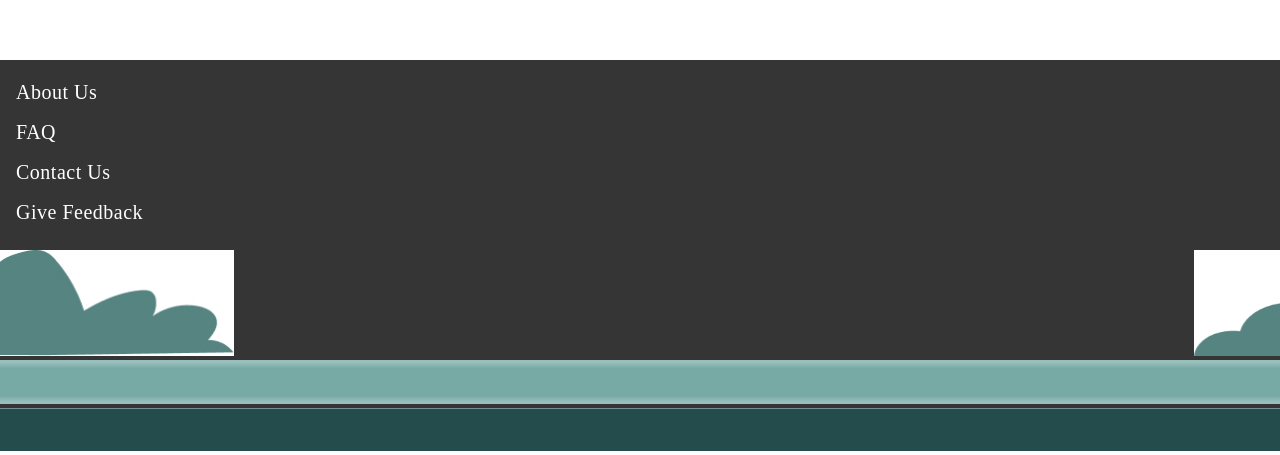
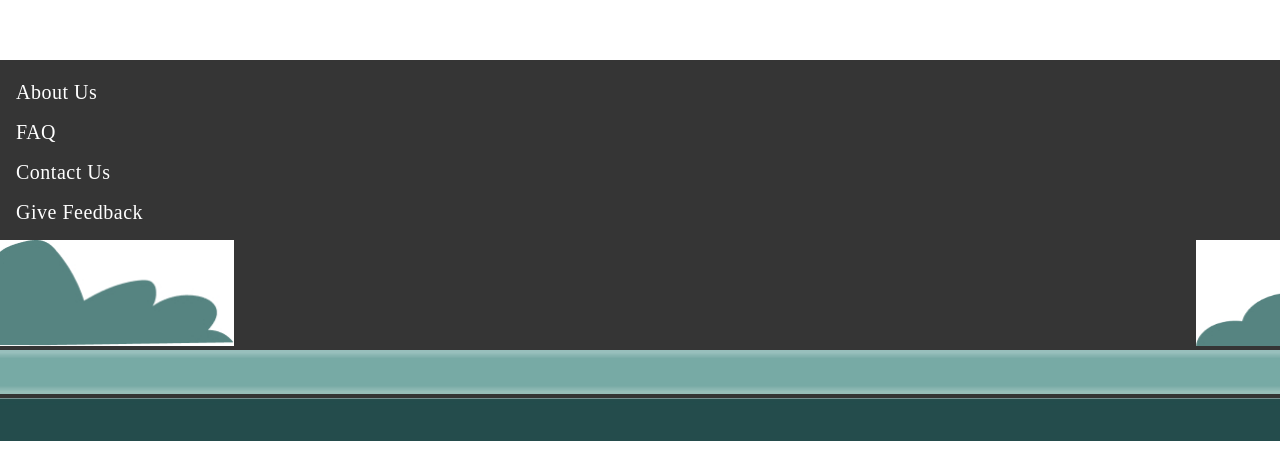
Before and after one commit to idiglove/oku-no-kumo-fe, a Next.js app in the folder project_app/: page /HomePage in a window 1280 px wide. Shown: the part 2652-3107 px from the top of the page. Built offline with nearby package versions, Linux system fonts and the light colour scheme.

Commit message:
minor tweak

```diff
--- a/project_app/components/Footer.tsx
+++ b/project_app/components/Footer.tsx
@@ -11,8 +11,8 @@ export default function Footer() {
         <Text>Give Feedback</Text>
       </div>
 
-      <div style={{paddingTop:"30px"}}>
-         <Image src="/bush.jpg" alt="love" width={238.2} height={106.1} style={{marginRight:"960px"}}/>
+      <div style={{paddingTop:"20px"}}>
+         <Image src="/bush.jpg" alt="love" width={238.2} height={106.1} style={{marginRight:"962px"}}/>
           <Image src="/bush2.jpg" alt="love" width={238.2} height={106.1} />
         <Image src="/footer.jpg" alt="love" width={1440} height={43.6} />
         <Image src="/footer2.jpg" alt="love" width={1440} height={43.6} />
```
